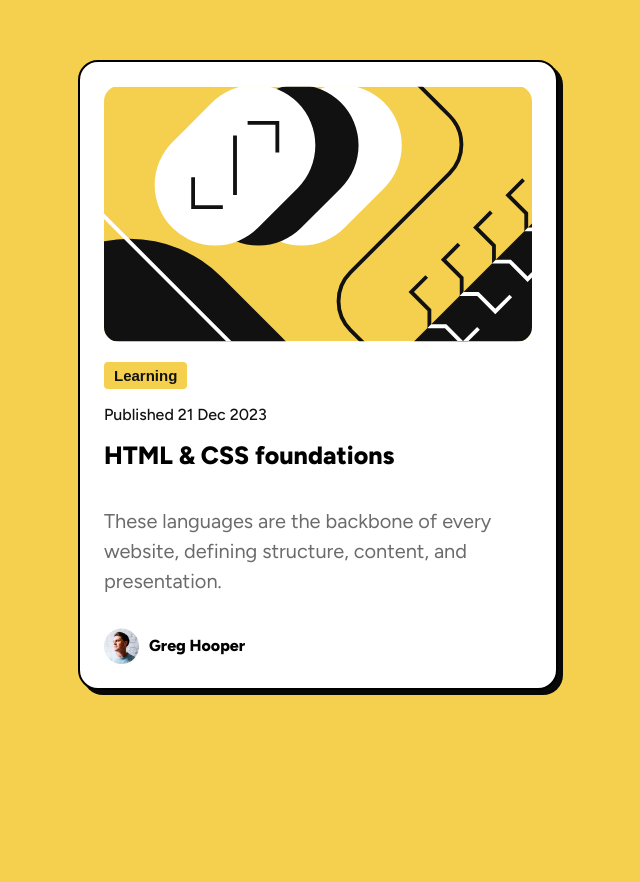
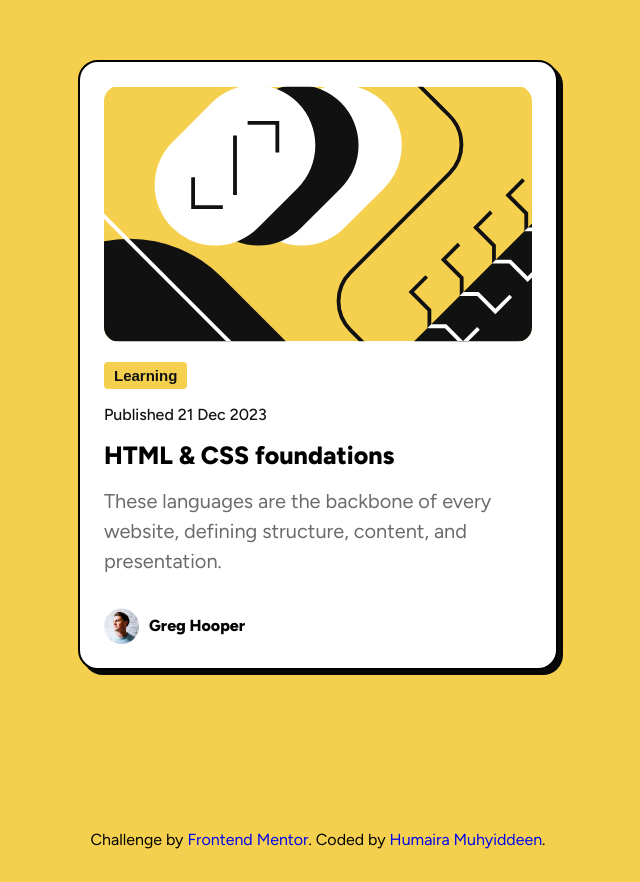
Before and after one commit to HumairaAisha/frontend-challenge, a plain HTML site: page vanilla-projects/blog-card/card/index.html in a window 1280 px wide. Shown: the part 132-1014 px from the top of the page, without its empty margins (322-962 px from the left). Drawn offline with Linux system fonts and the light colour scheme.

Commit message:
files modified

```diff
--- a/vanilla-projects/blog-card/card/card.css
+++ b/vanilla-projects/blog-card/card/card.css
@@ -52,8 +52,6 @@ header img{
    padding: 5px 10px;
 
  }
-
-
 .date-publish{
    color: hsl(0, 0%, 7%);
    font-weight: 500;
@@ -63,7 +61,7 @@ header img{
    font-size: 25px;
    font-weight: 800;
    margin: 0 0 1rem 0;
-   padding-bottom: 20px;
+
 }
 
 .sub-title{
@@ -79,9 +77,11 @@ header img{
    align-items: center;
    font-weight: 800;
    gap: 10px;
-
-
 }
 .img-info{
    width: 35px;
 }
+
+footer a{
+   text-decoration: none;
+}
--- a/vanilla-projects/blog-card/card/index.html
+++ b/vanilla-projects/blog-card/card/index.html
@@ -23,7 +23,10 @@
       </figure>
 
    </div>
-
+   <footer>
+      Challenge by <a href="https://www.frontendmentor.io?ref=challenge" target="_blank">Frontend Mentor</a>.
+      Coded by <a href="#">Humaira Muhyiddeen</a>.
+   </footer>
 </main>
 <body>
 
```
